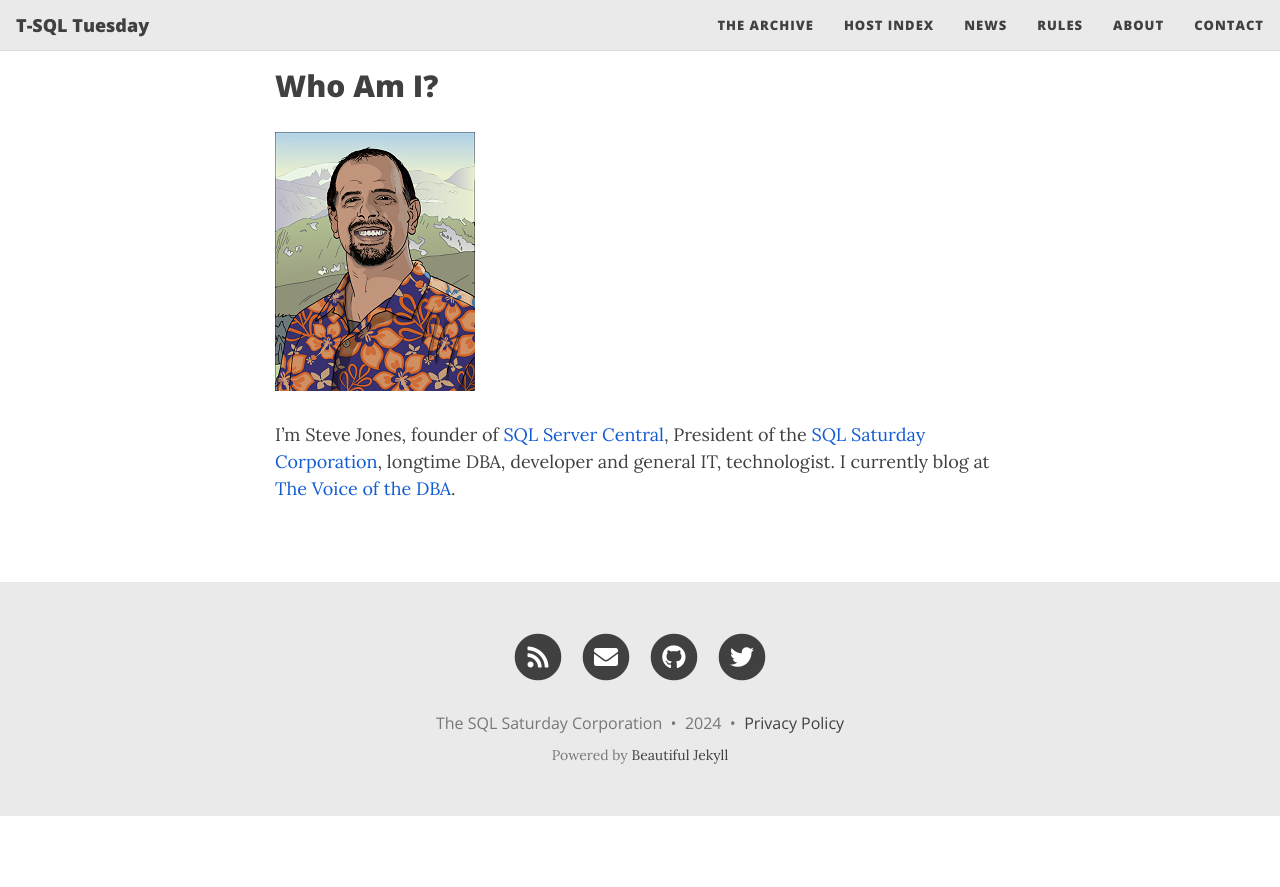
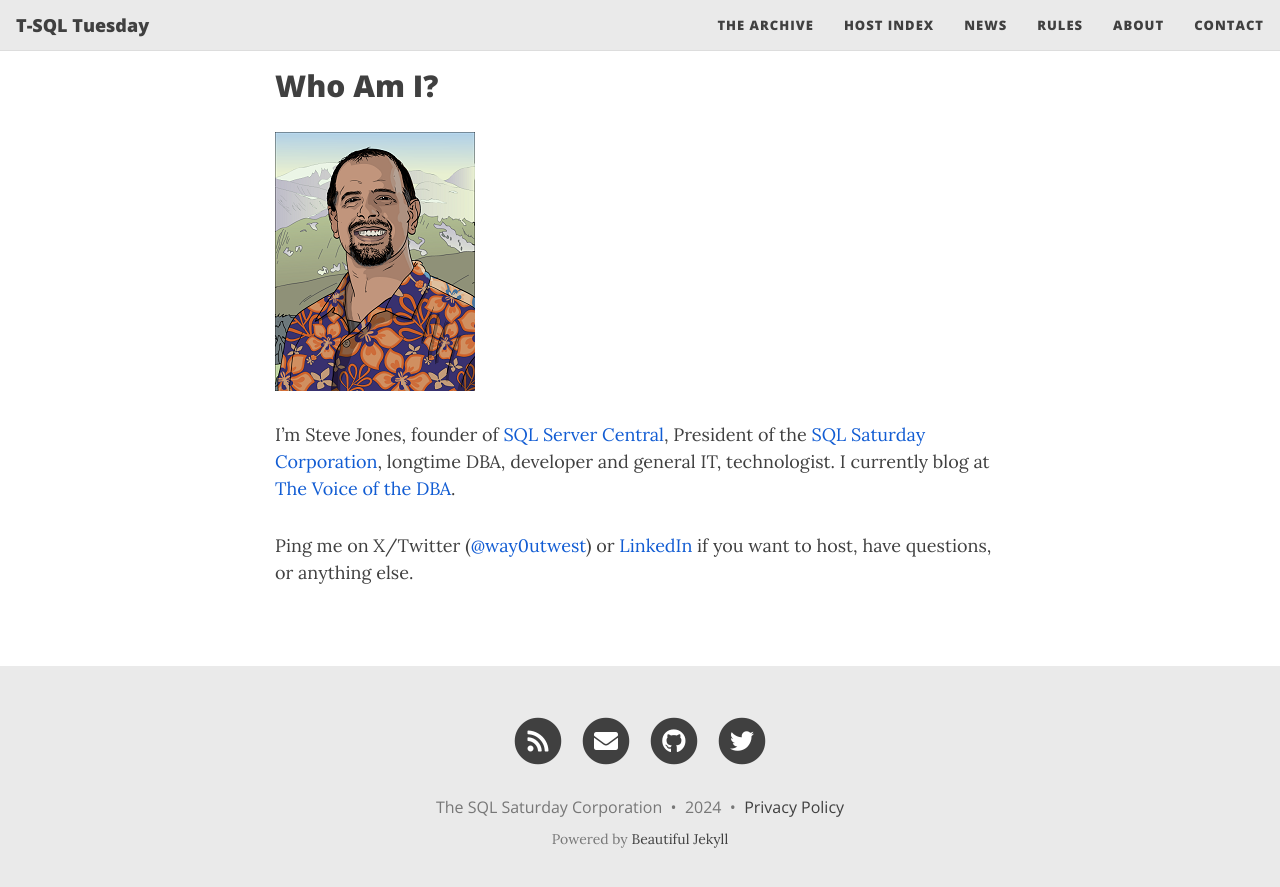
Before and after one commit to tdmitch/tsqltuesday, a Jekyll site: the page built from about.md, in a window 1280 px wide and 900 px high, scrolled down 835 px. Shown: the top 887 px of the window. Built offline with Jekyll 4.4.1, drawn with Linux system fonts in a browser that asks for light colours; nearby versions of some CDN libraries; before the commit the page ends 1651 px from its top, so only the background shows below that.

Commit message:
adjusted about

```diff
--- a/about.md
+++ b/about.md
@@ -17,3 +17,5 @@ Eventually Adam asked me to host the site, and here it is.
 ![Steve Jones Avatar](/assets/img/SteveJones_avatar.png)
 
 I’m Steve Jones, founder of [SQL Server Central](https://www.sqlservercentral.com/), President of the [SQL Saturday Corporation](https://blog.sqlsaturday.com/), longtime DBA, developer and general IT, technologist. I currently blog at [The Voice of the DBA](http://www.voiceofthedba.com/).
+
+Ping me on X/Twitter ([@way0utwest](http://www.x.com/way0utwest)) or [LinkedIn](https://www.linkedin.com/in/way0utwest) if you want to host, have questions, or anything else.
```
